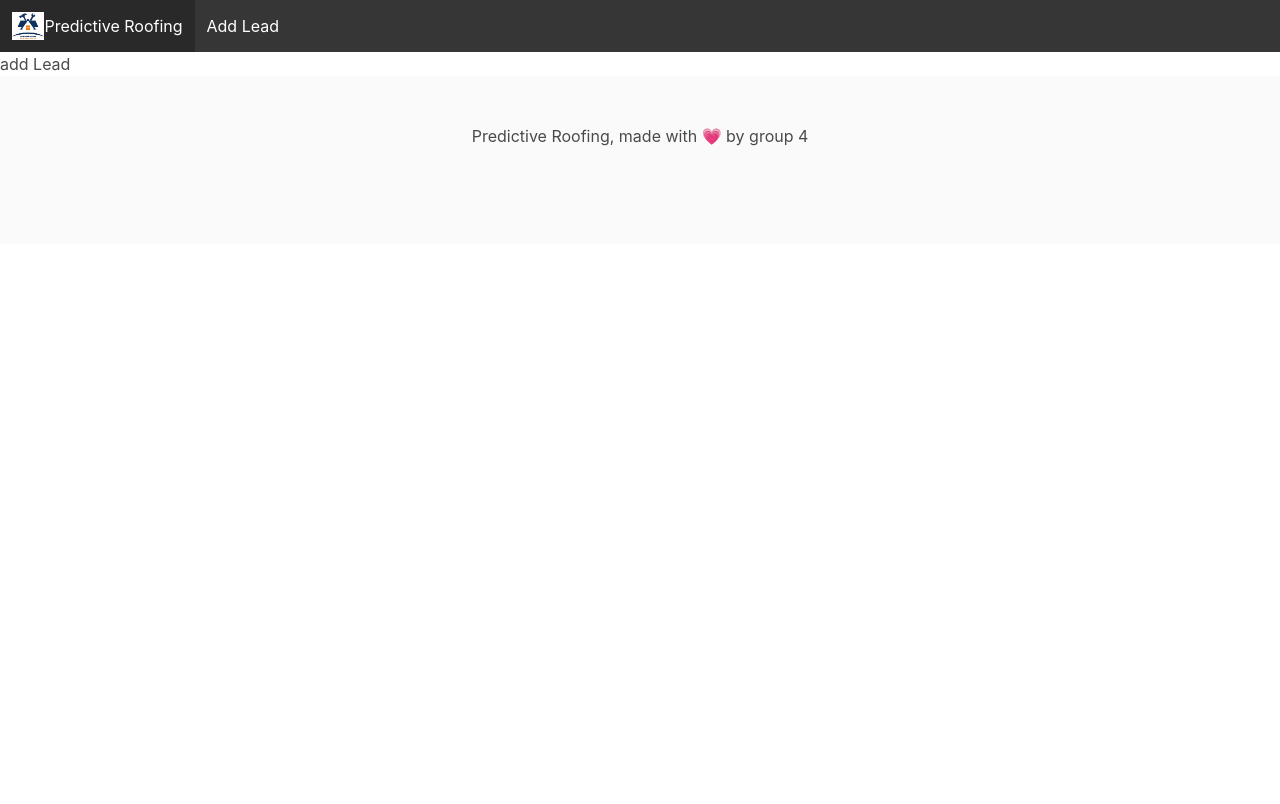
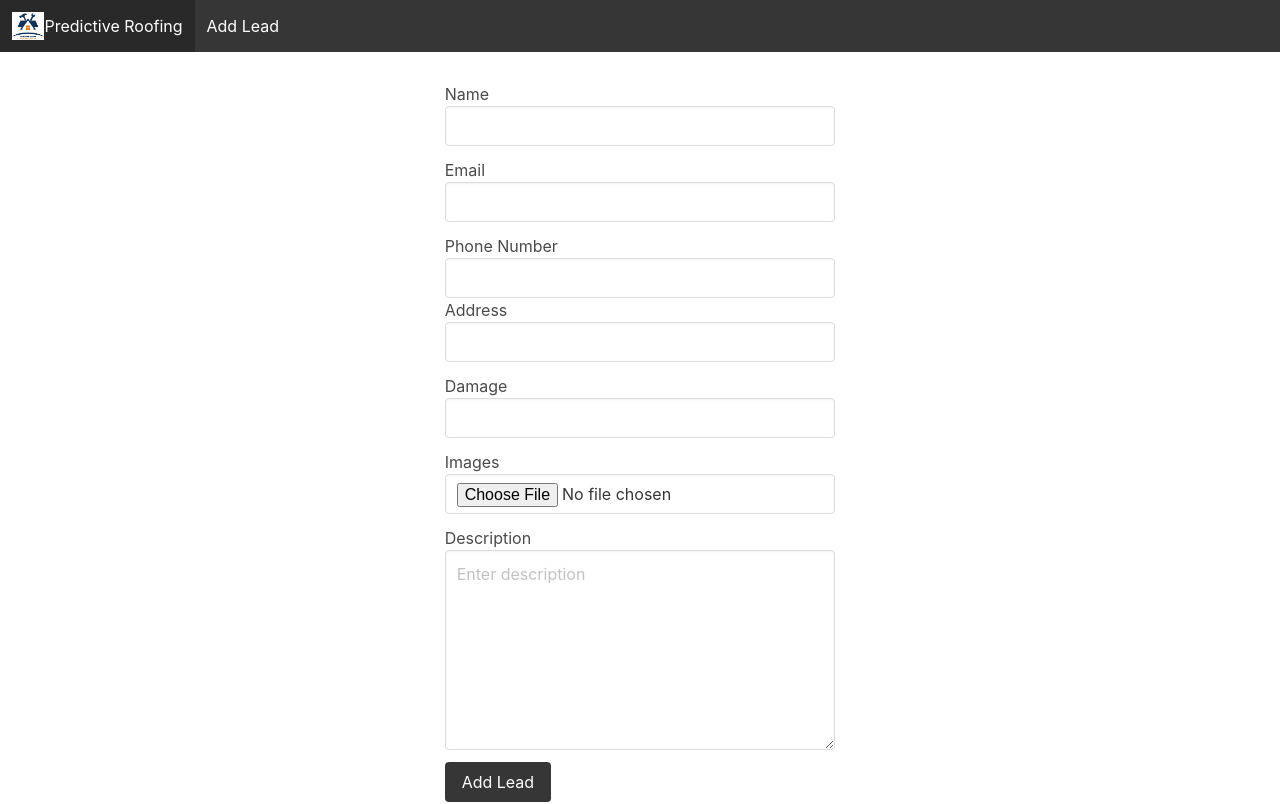
Before and after one commit to cgorha/Predictive-Roofing, a Vue app in the folder vue_app/: page /addLead in a window 1280 px wide. Shown: the top 804 px of the page. Built offline with nearby package versions, Linux system fonts and the light colour scheme.

Commit message:
simple add lead page UI

```diff
--- a/vue_app/src/views/AddLeadView.vue
+++ b/vue_app/src/views/AddLeadView.vue
@@ -1,3 +1,85 @@
 <template>
-    <h1>add Lead</h1>
+    <div class="page-add-lead">
+      <div class="columns">
+          <div class="column is-4 is-offset-4">
+
+              <form @submit.prevent="submitForm">
+                  <div class="field">
+                      <label>Name</label>
+                      <div class="control">
+                          <input type="text" class="input" v-model="name">
+                      </div>
+                  </div>
+                  <div class="field">
+                      <label>Email</label>
+                      <div class="control">
+                          <input type="email" class="input" v-model="email">
+                      </div>
+                  </div>
+                  <div class="phoneNumber">
+                        <label>Phone Number</label>
+                        <div class="control">
+                            <input type="text" class="input" v-model="phoneNumber">
+                        </div>
+                  </div>
+
+                  <div class="field">
+                      <label>Address</label>
+                      <div class="control">
+                          <input type="text" class="input" v-model="address">
+                      </div>
+                  </div>
+
+                  <div class="field">
+                      <label>Damage</label>
+                      <div class="control">
+                          <input type="text" class="input" v-model="damage">
+                      </div>
+                  </div>
+
+                  <div class="field">
+                      <label>Images</label>
+                      <div class="control">
+                          <input type="file" class="input" @change="imageUpload">
+                      </div>
+                  </div>
+
+                  <div class="field">
+                      <label>Description</label>
+                      <div class="control">
+                          <textarea class="textarea" v-model="description" placeholder="Enter description"></textarea>
+                      </div>
+                  </div>
+
+
+                  <div class="field">
+                      <div class="control">
+                          <button class="button is-dark">Add Lead</button>
+                      </div>
+                  </div>
+
+                  <hr>
+              </form>
+          </div>
+      </div>
+  </div>
 </template>
+<script>
+
+</script>
+<style>
+
+    .page-add-lead{
+        padding: 30px;
+    }
+
+    .textarea {
+      width: 100%; /* Adjust width as needed */
+      height: 200px; /* Adjust height as needed */
+      resize: vertical; /* Allows vertical resizing */
+    }
+
+
+
+
+</style>
```
